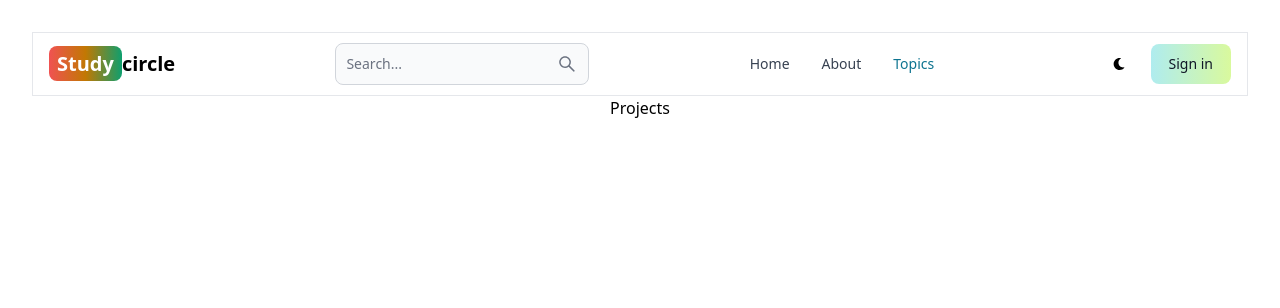
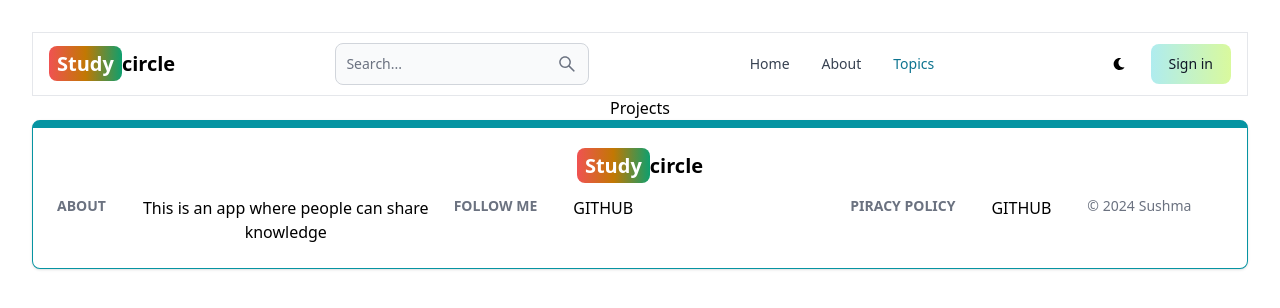
Before and after one commit to oystercoder/study-circle, a React (Vite) app: page /projects in a window 1280 px wide. Shown: the top 308 px of the page. Built offline with nearby package versions, Linux system fonts and the light colour scheme.

Commit message:
footer added

```diff
--- a/src/App.jsx
+++ b/src/App.jsx
@@ -10,6 +10,7 @@ import Dashboard from './pages/Dashboard'
 import Signin from './pages/Signin'
 import Signup from './pages/Signup'
 import Header from './components/Header'
+import Footer from './components/Footer'
 
 function App() {
   const [count, setCount] = useState(0)
@@ -27,7 +28,9 @@ function App() {
       <Route path="/projects" element={<Projects/>}/>
 
 
+
     </Routes>
+    <Footer />
     </BrowserRouter>
      </>
   )
--- /dev/null
+++ b/src/components/Footer.jsx
@@ -0,0 +1,43 @@
+import { Footer, FooterBrand, FooterTitle } from 'flowbite-react'
+import React from 'react'
+import { Link } from 'react-router-dom'
+
+const FooterC = () => {
+  return (
+  <Footer container className='border border-t-8 border-teal-500'>
+    <div className='w-full max-w-7xl mx-auto'>
+      <div className=''>
+      <Link to='\' className='text-sm sm:text-xl font-bold dark:text-white'>
+    <span className='px-2 py-1 rounded-lg bg-gradient-to-r from-red-500 via-yellow-500 to-green-500 text-white '>Study</span>
+    <span className=''>circle</span>
+    </Link>
+
+        </div>
+        <div className='grid grid-cols-1 gap-3 sm:mt-4 sm:grid sm:grid-cols-3 sm:gap-6'>
+          <div className='flex flex-col sm:flex-row gap-9'>
+          <Footer.Title title="about"/>
+          <div>This is an app where people can share knowledge</div>
+          </div>
+          <div className='flex flex-col sm:flex-row gap-9'>
+          <Footer.Title title="Follow Me"/>
+          <div>GITHUB</div>
+          </div>
+          <div className='flex flex-col sm:flex-row gap-9'>
+          <Footer.Title title="Piracy Policy"/>
+          <div>GITHUB</div>
+          <Footer.Copyright by="Sushma" year={new Date().getFullYear()}/>
+          </div>
+
+
+
+
+        </div>
+
+    </div>
+
+  </Footer>
+
+  )
+}
+
+export default FooterC
```
